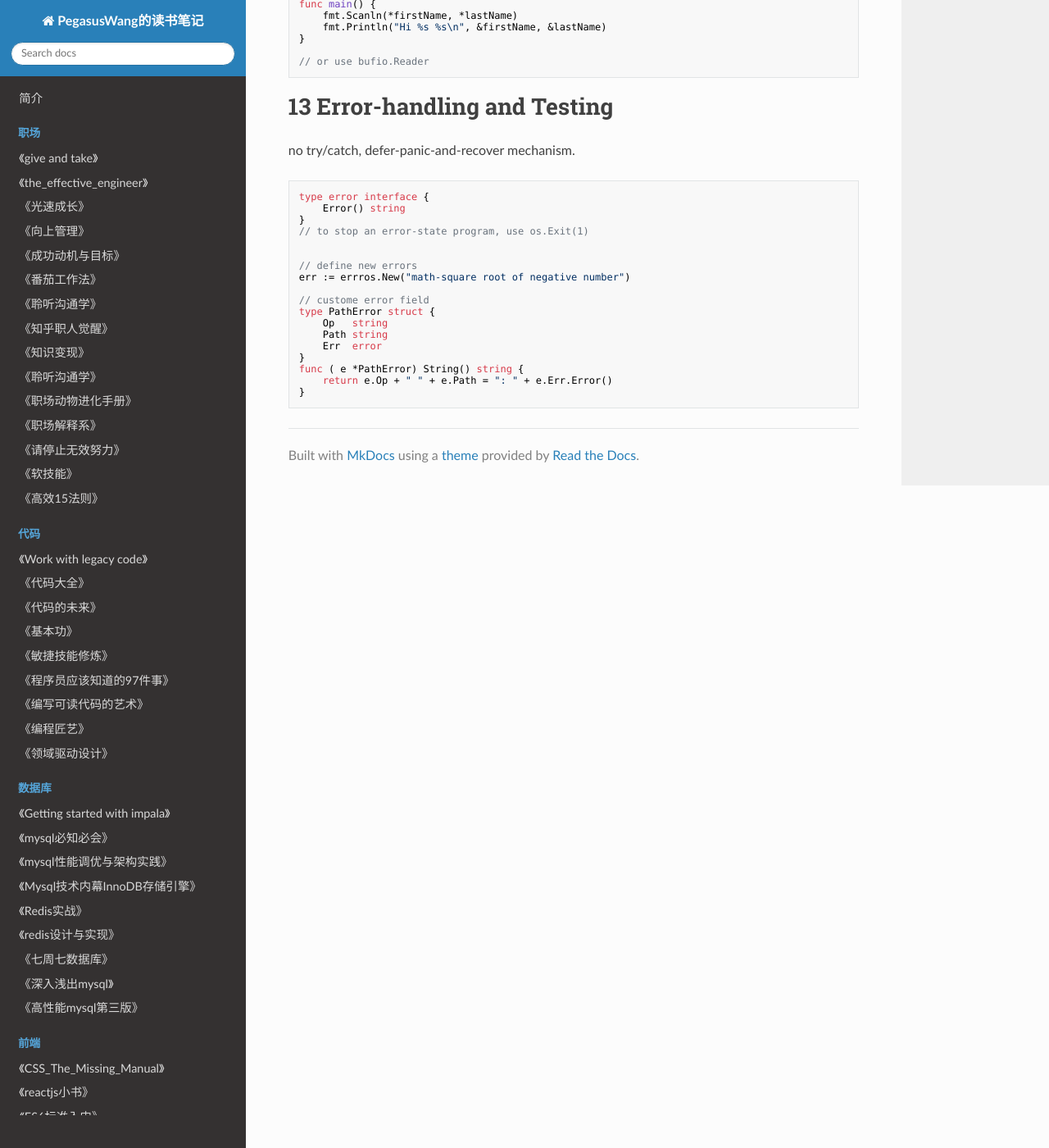
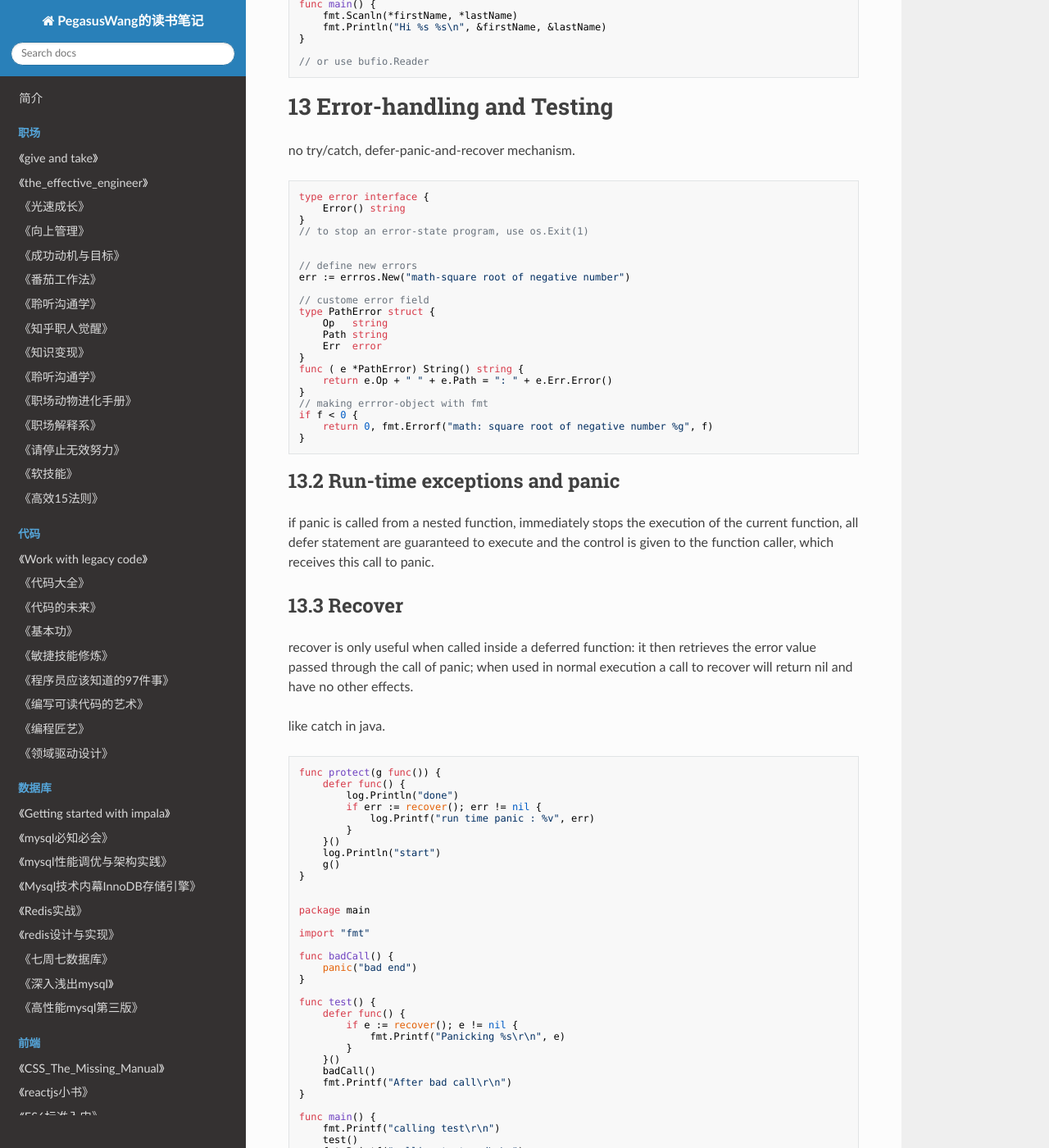
Before and after one commit to PegasusWang/booknotes, an MkDocs documentation site: the page built from docs/golang/the_way_to_go/book.md, in a window 1280 px wide and 1400 px high, scrolled down 2514 px. Shown: the whole window at 82% size. Built offline with MkDocs 1.6.1, drawn with Linux system fonts in a browser that asks for light colours; nearby versions of some CDN libraries; old or Windows-style settings are respelled for this version of MkDocs; some of the changed text lies outside the part shown.

Commit message:
way to go: error handling

````diff
--- a/docs/golang/the_way_to_go/book.md
+++ b/docs/golang/the_way_to_go/book.md
@@ -187,4 +187,98 @@
 func ( e *PathError) String() string {
 	return e.Op + " " + e.Path = ": " + e.Err.Error()
 }
+// making errror-object with fmt
+if f < 0 {
+	return 0, fmt.Errorf("math: square root of negative number %g", f)
+}
 ```
+
+
+## 13.2 Run-time exceptions and panic
+
+if panic is called from a nested function, immediately stops the execution of the current function,
+all defer statement are guaranteed to execute and the control is given to the function caller, which receives this call
+to panic.
+
+
+## 13.3 Recover
+
+recover is only useful when called inside a deferred function: it then retrieves the error value passed through the call
+of panic; when used in normal execution a call to recover will return nil and have no other effects.
+
+like catch in java.
+
+```go
+func protect(g func()) {
+	defer func() {
+		log.Println("done")
+		if err := recover(); err != nil {
+			log.Printf("run time panic : %v", err)
+		}
+	}()
+	log.Println("start")
+	g()
+}
+
+
+package main
+
+import "fmt"
+
+func badCall() {
+	panic("bad end")
+}
+
+func test() {
+	defer func() {
+		if e := recover(); e != nil {
+			fmt.Printf("Panicking %s\r\n", e)
+		}
+	}()
+	badCall()
+	fmt.Printf("After bad call\r\n")
+}
+
+func main() {
+	fmt.Printf("calling test\r\n")
+	test()
+	fmt.Printf("calling test end\r\n")
+}
+```
+
+## 13.4 Error-handling and panicking in a custom package
+
+
+best practice:
+
+- always recover from panic in your package: no explicit panic() should be allowed to cross a package boundary
+- return errors as error values to the callers of your package.
+
+
+## 13.5 An Error-handling scheme with closures
+
+```go
+func f(a type1, b type2)
+
+fType1 = func f(a type1, b type2)
+
+
+func errorHandler(fn fType1) fType1 {
+	return func(a type1, b type2) {
+		defer func() {
+			if e, ok := recover().(error); ok {
+				log.Printf("run time panic:%v", err)
+			}
+		}()
+		fn(a,b)
+	}
+}
+
+```
+
+## 13.6 Starting an external command or program
+
+os.StartProcess
+exec.Command(name string, arg ...string)
+
+## 13.7 Testing and benckmarking in GO
````
